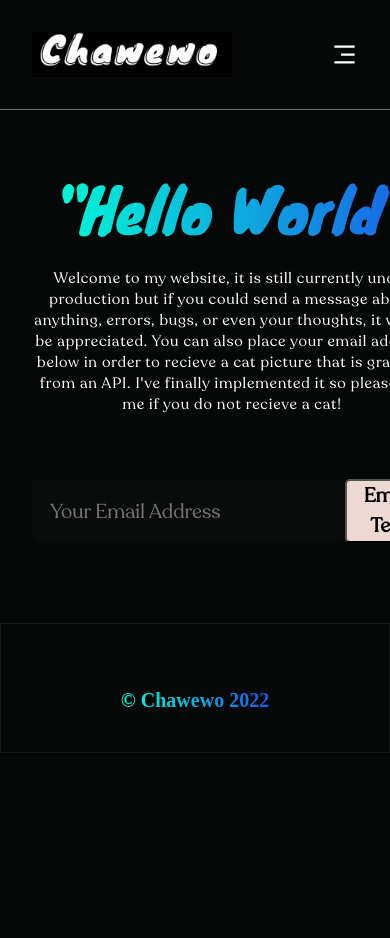
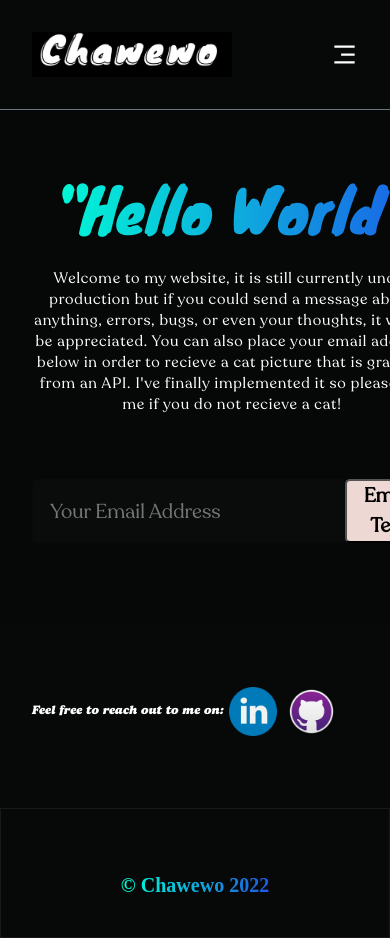
Before and after one commit to Chawewo/Portfolio, a React (Create React App) app: page / in a window 390 px wide. Shown: the top 938 px of the page. Before the commit the page ends 844 px from the top, so only its background shows below. Built offline with nearby package versions, Linux system fonts and the light colour scheme.

Commit message:
Added links and more media queries

```diff
--- a/src/components/navbar/Navbar.jsx
+++ b/src/components/navbar/Navbar.jsx
@@ -1,5 +1,6 @@
 import React, {useState} from 'react';
-import { RiMenu3Line, RiCloseLine } from 'react-icons/ri';
+import { RiMenu3Line, RiCloseLine } from 'react-icons/ri'
+
 import logo from '../../assets/Chawewo.png';
 import './navbar.css';
 const Menu = () => (
@@ -7,13 +8,13 @@ const Menu = () => (
         <p><a href="/">Home</a></p>
         <p><a href="who">Who am I?</a></p>
         <p><a href="contact"> Contact </a></p>
+        <p><a href="projects"> Projects </a></p>
         <p><a href="https://www.linkedin.com/in/davidtrujillo-liprofile/" target="_blank" rel="noopener noreferrer" >LinkedIn</a></p>
         <p><a href="https://github.com/Chawewo" target="_blank" rel="noopener noreferrer" >Github</a></p>
         <p><a href="https://thecatapi.com/" target="_blank" rel="noopener noreferrer"> CatApi</a></p>
 
   </>
 )
-
 const Navbar = () => {
   const [toggleMenu, setToggleMenu] = useState(false);
   return (
@@ -41,7 +42,8 @@ const Navbar = () => {
             <Menu />
           </div>
           <div className="chawewo__navbar-menu_container-links-send">
-      <button type="button" >Send a message</button>
+          <a href="contact"><button type="button">Send a message</button>
+      </a>
           </div>
         </div>
       )
--- a/src/containers/header/Header.jsx
+++ b/src/containers/header/Header.jsx
@@ -1,7 +1,10 @@
 import React, { useState } from 'react';
 import './header.css';
 import emailjs from "emailjs-com";
+import logo from '../../assets/Linkedin.png';
+import logo2 from '../../assets/Github.png';
 const url = 'https://api.thecatapi.com/v1/images/search';
+
 
 const Header = () => {
   // Grabbing Url from cat api
@@ -57,11 +60,35 @@ const Header = () => {
           <button type="submit">Email Test</button>
         </form>
         </div>
+
       </div>
-    )} </section>
+
+
+
+    )}
+     <div classname="chawewo__header-footer" >
+          <h4 className='chawewo__header-footer text-left section__padding'>
+            Feel free to reach out to me on:
+            <a href="https://www.linkedin.com/in/davidtrujillo-liprofile/" target="_blank" rel="noopener noreferrer" ><img style={{}} src={logo} alt="logo" />
+          </a>
+            <a href="https://github.com/Chawewo" target="_blank" rel="noopener noreferrer" ><img src={logo2} alt="logo"/>
+          </a>
+
+          </h4>
+           {/*
+          <p className='chawewo__header-footer'>
+          <a href="https://www.linkedin.com/in/davidtrujillo-liprofile/" target="_blank" rel="noopener noreferrer" ><img style={{scale: "175%"}} src={logo} alt="logo" />
+          </a>
+          <a href="https://github.com/Chawewo" target="_blank" rel="noopener noreferrer" ><img src={logo2} alt="logo"/>
+          </a>
+    </p> */}
+          </div>
+</section>
   )
 }
 /*
+LINKED IN : style={{maxWidth: "9%", height: "100%", transform: "translate(450px,-125px)"}}
+GITHUB: style={{maxWidth: "10%", height: "auto", transform: "translate(516px,-125px)"}}
         <div className="chawewo__header-content__input">
           <input type="email" placeholder="Your Email Address"/>
           <button type="button">Email Test</button>
--- a/src/containers/header/header.css
+++ b/src/containers/header/header.css
@@ -74,4 +74,37 @@
     cursor: pointer;
     outline: none;
     padding: 0 0rem;
+
 }
+
+.chawewo__header-footer {
+    justify-content: center;
+    align-items: center;
+    font-family: 'Bogart';
+    color: white;
+    font-size: 100%;
+}
+.chawewo__header-footer a {
+    margin: 10px;
+}
+
+/*
+style={{fontFamily: "Bogart", color: "white", fontSize: "100%"}}
+*/
+.chawewo__header-footer img {
+    max-width: 10%;
+    width: auto;
+    max-height: 100px;
+    height: auto;
+    object-fit: contain;
+    min-width: 15%;
+}
+
+@media screen and (max-width: 550px) {
+    .chawewo__header-footer a {
+        margin:5px;
+    }
+    .chawewo__header-footer  {
+        font-size: 75%;
+    }
+}
```
Also changed, not shown: src/assets/Github.png (added), src/assets/Linkedin.png (added).
